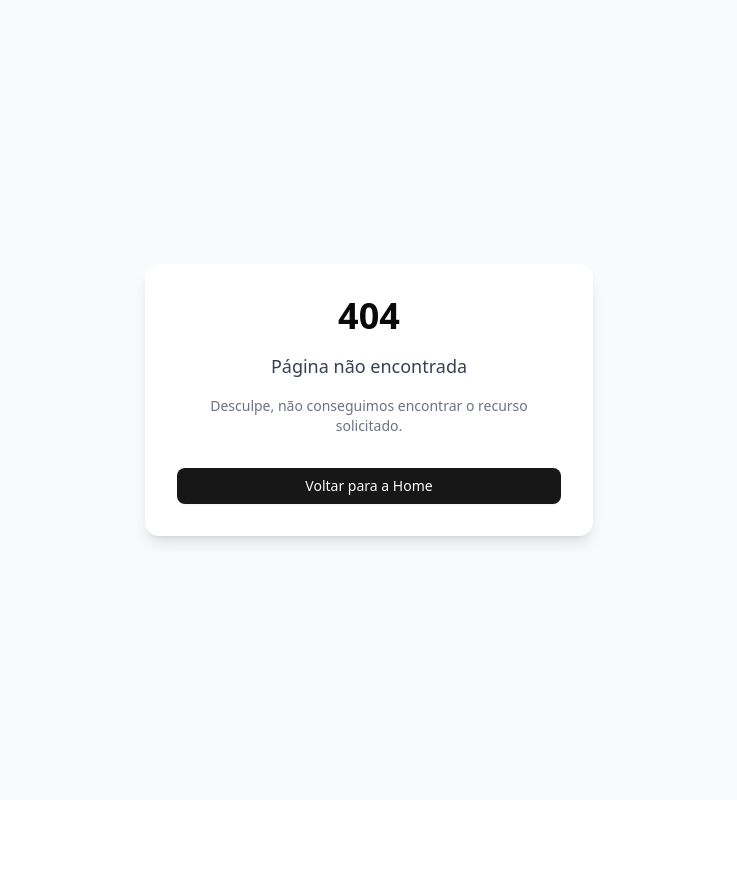
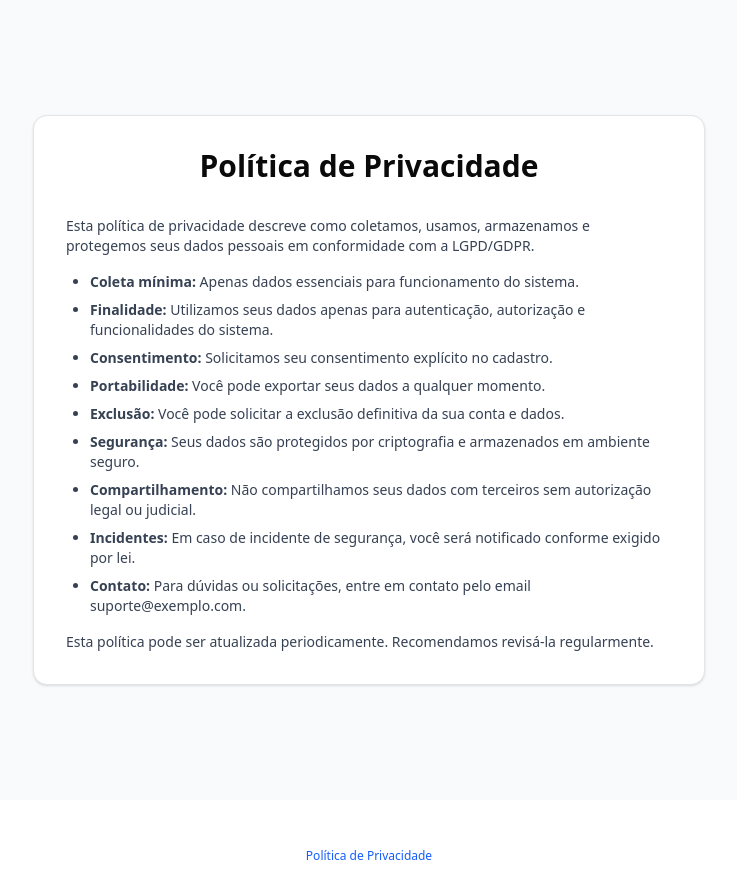
Before and after one commit to agencia-foliveira/nextjs-base, a Next.js app: page /privacy-policy in a window 1280 px wide. Before the commit this address had no page. Shown: the whole page, without its empty margins (271-1008 px from the left). Before the commit the page ends 800 px from the top, so only its background shows below. Built offline with nearby package versions, Linux system fonts and the light colour scheme.

Commit message:
feat(profile): enhance profile page with data export and account deletion options feat(privacy): add privacy policy page detailing data handling practices

```diff
--- a/src/app/(private)/profile/page.tsx
+++ b/src/app/(private)/profile/page.tsx
@@ -1,8 +1,40 @@
+import Link from 'next/link';
+import { Button } from '@/components/ui/button';
+import { Card } from '@/components/ui/card';
+import { Checkbox } from '@/components/ui/checkbox';
+
 export default function ProfilePage() {
+  // TODO: Integrar com dados reais do usuário via contexto ou API
   return (
-    <div className="p-8">
-      <h1 className="text-2xl font-bold mb-4">Profile Page</h1>
-      <p>This is a protected profile page.</p>
-    </div>
+    <main className="flex items-center justify-center min-h-screen bg-gray-50">
+      <Card className="w-full max-w-lg p-8 flex flex-col gap-6">
+        <h1 className="text-2xl font-bold mb-2">Meu Perfil</h1>
+        <div className="mb-4">
+          <p className="text-gray-700">
+            Você pode exportar seus dados, excluir sua conta ou revisar seu consentimento de
+            privacidade conforme a LGPD.
+          </p>
+        </div>
+        <div className="flex flex-col gap-4">
+          <Button variant="outline" className="w-full" type="button">
+            Exportar meus dados
+          </Button>
+          <Button variant="destructive" className="w-full" type="button">
+            Excluir minha conta
+          </Button>
+        </div>
+        <div className="flex items-center gap-2 mt-6">
+          <Checkbox id="acceptedTerms" checked />
+          <label htmlFor="acceptedTerms" className="text-sm text-gray-600">
+            Consentimento de termos e privacidade aceito
+          </label>
+        </div>
+        <div className="mt-4 text-sm text-center">
+          <Link href="/privacy-policy" className="text-blue-600 hover:underline">
+            Ver política de privacidade
+          </Link>
+        </div>
+      </Card>
+    </main>
   );
 }
--- /dev/null
+++ b/src/app/(public)/privacy-policy/page.tsx
@@ -0,0 +1,55 @@
+import { Card } from '@/components/ui/card';
+
+export default function PrivacyPolicyPage() {
+  return (
+    <main className="min-h-screen flex items-center justify-center bg-gray-50 px-4">
+      <Card className="w-full max-w-2xl p-8 flex flex-col gap-6">
+        <h1 className="text-3xl font-bold mb-2 text-center">Política de Privacidade</h1>
+        <section className="text-gray-700 text-sm space-y-4">
+          <p>
+            Esta política de privacidade descreve como coletamos, usamos, armazenamos e protegemos
+            seus dados pessoais em conformidade com a LGPD/GDPR.
+          </p>
+          <ul className="list-disc pl-6 space-y-2">
+            <li>
+              <strong>Coleta mínima:</strong> Apenas dados essenciais para funcionamento do sistema.
+            </li>
+            <li>
+              <strong>Finalidade:</strong> Utilizamos seus dados apenas para autenticação,
+              autorização e funcionalidades do sistema.
+            </li>
+            <li>
+              <strong>Consentimento:</strong> Solicitamos seu consentimento explícito no cadastro.
+            </li>
+            <li>
+              <strong>Portabilidade:</strong> Você pode exportar seus dados a qualquer momento.
+            </li>
+            <li>
+              <strong>Exclusão:</strong> Você pode solicitar a exclusão definitiva da sua conta e
+              dados.
+            </li>
+            <li>
+              <strong>Segurança:</strong> Seus dados são protegidos por criptografia e armazenados
+              em ambiente seguro.
+            </li>
+            <li>
+              <strong>Compartilhamento:</strong> Não compartilhamos seus dados com terceiros sem
+              autorização legal ou judicial.
+            </li>
+            <li>
+              <strong>Incidentes:</strong> Em caso de incidente de segurança, você será notificado
+              conforme exigido por lei.
+            </li>
+            <li>
+              <strong>Contato:</strong> Para dúvidas ou solicitações, entre em contato pelo email
+              suporte@exemplo.com.
+            </li>
+          </ul>
+          <p>
+            Esta política pode ser atualizada periodicamente. Recomendamos revisá-la regularmente.
+          </p>
+        </section>
+      </Card>
+    </main>
+  );
+}
--- a/src/app/layout.tsx
+++ b/src/app/layout.tsx
@@ -1,4 +1,6 @@
 import './globals.css';
+
+import Link from 'next/link';
 import { Providers } from '@/providers';
 
 export default function RootLayout({ children }: { children: React.ReactNode }) {
@@ -6,6 +8,11 @@ export default function RootLayout({ children }: { children: React.ReactNode })
     <html lang="pt-BR">
       <body>
         <Providers>{children}</Providers>
+        <footer className="w-full py-4 text-center text-xs text-gray-400 mt-8">
+          <Link href="/privacy-policy" className="text-blue-600 hover:underline">
+            Política de Privacidade
+          </Link>
+        </footer>
       </body>
     </html>
   );
```
